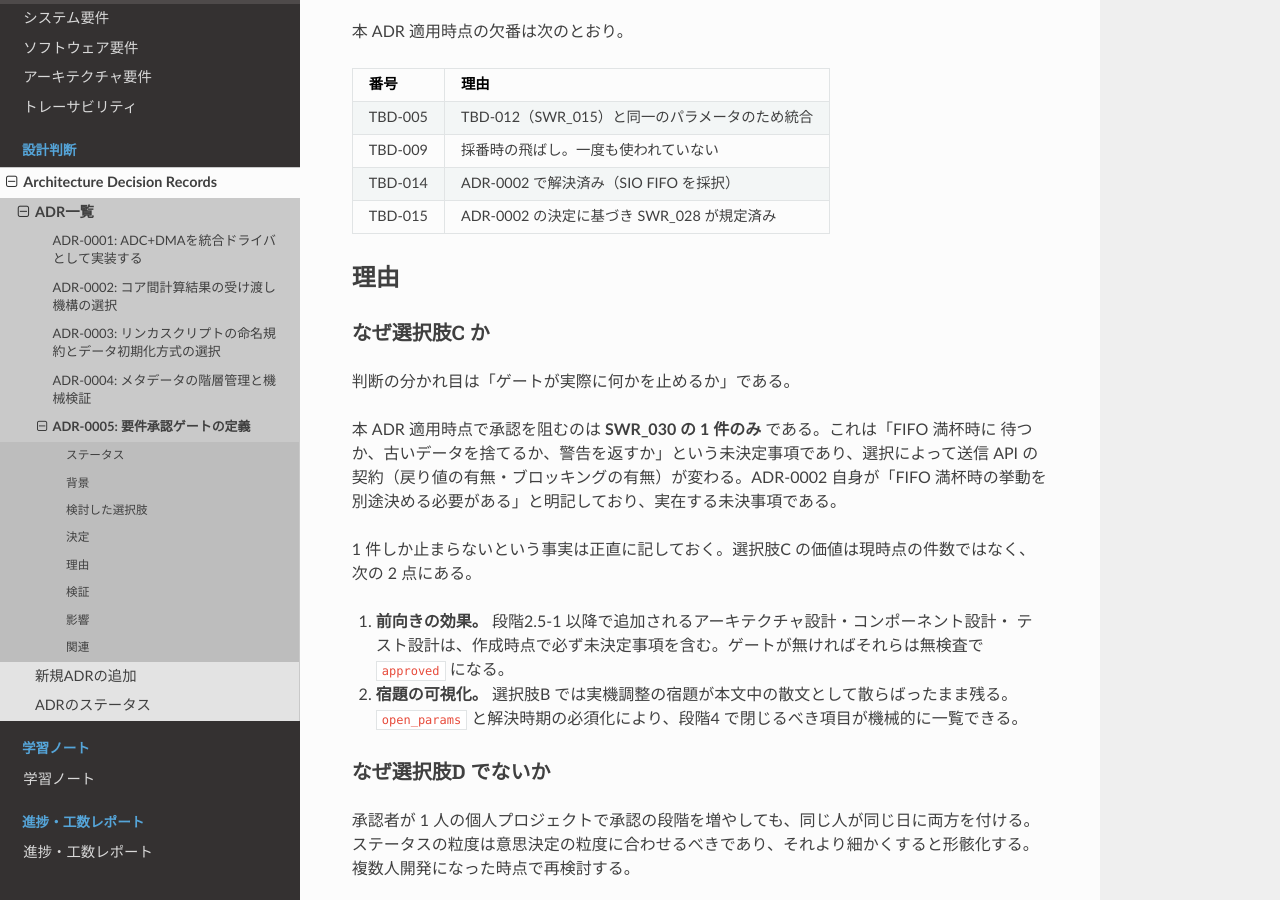
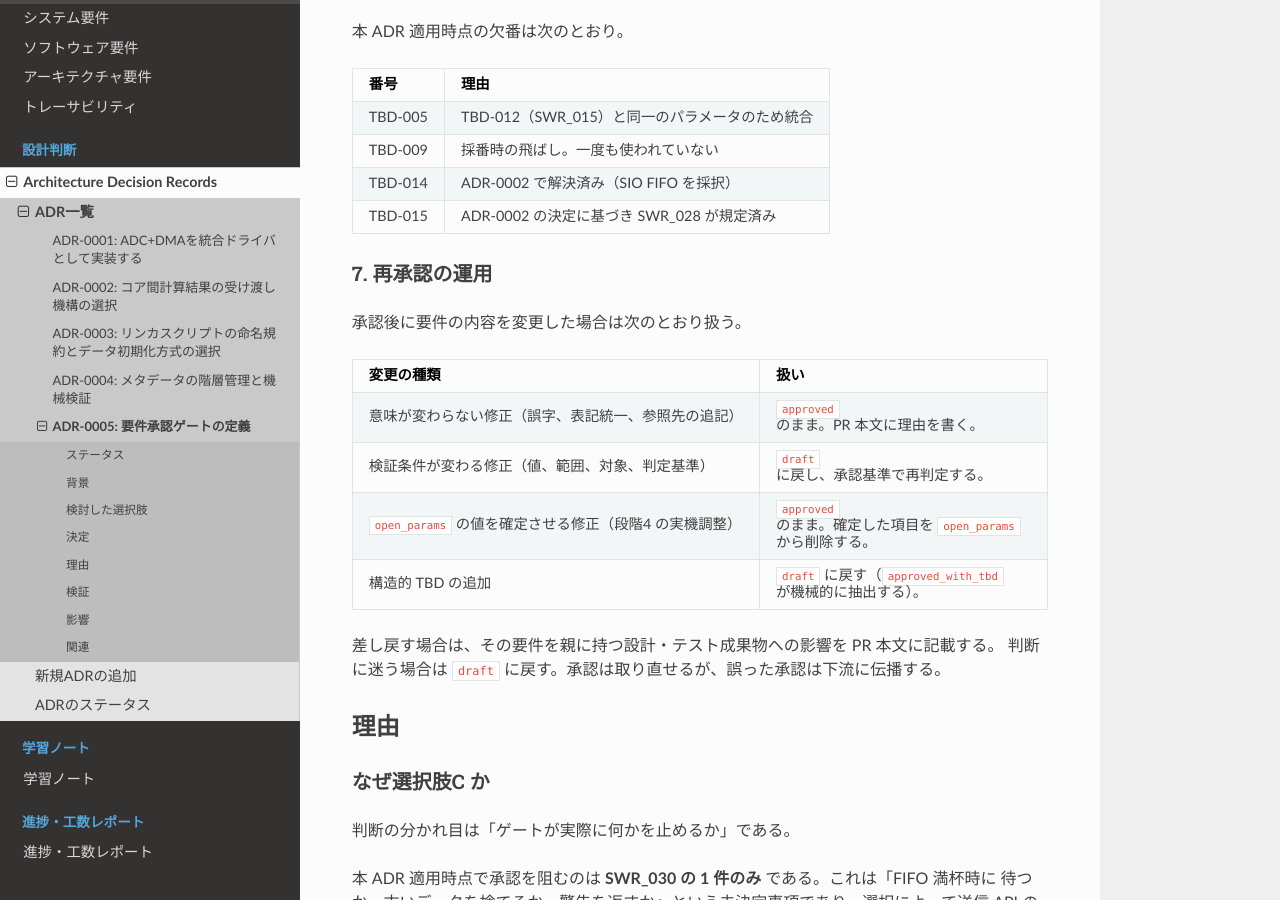
Before and after one commit to harukikiya/rp2040-temp-monitor, a Sphinx documentation site: the page built from docs/common/adr/0005-requirement-approval-gate.md, in a window 1280 px wide and 900 px high, scrolled down 3544 px. Built offline with Sphinx 7.4.7 and the Read the Docs theme 3.1.0, drawn with Linux system fonts in a browser that asks for light colours; some of the changed text lies outside the part shown.

Commit message:
docs: ADR-0005 に再承認の運用を追加 (#61)
SYS を先に承認するため、SWR レビューで親の欠陥が見つかった場合の
差し戻し運用が必要になった。ADR-0005 が未定義と明記していた箇所を
埋める。あわせて「影響」と「将来の見直し条件」から該当項目を削除。

```diff
--- a/docs/common/adr/0005-requirement-approval-gate.md
+++ b/docs/common/adr/0005-requirement-approval-gate.md
@@ -139,6 +139,21 @@ TBD 番号は通番とし、リナンバーしない。解決済み・統合済
 | TBD-014 | ADR-0002 で解決済み（SIO FIFO を採択） |
 | TBD-015 | ADR-0002 の決定に基づき SWR_028 が規定済み |
 
+### 7. 再承認の運用
+
+承認後に要件の内容を変更した場合は次のとおり扱う。
+
+| 変更の種類 | 扱い |
+| --- | --- |
+| 意味が変わらない修正（誤字、表記統一、参照先の追記） | `approved` のまま。PR 本文に理由を書く。 |
+| 検証条件が変わる修正（値、範囲、対象、判定基準） | `draft` に戻し、承認基準で再判定する。 |
+| `open_params` の値を確定させる修正（段階4 の実機調整） | `approved` のまま。確定した項目を `open_params` から削除する。 |
+| 構造的 TBD の追加 | `draft` に戻す（`approved_with_tbd` が機械的に抽出する）。 |
+
+差し戻す場合は、その要件を親に持つ設計・テスト成果物への影響を PR 本文に記載する。
+判断に迷う場合は `draft` に戻す。承認は取り直せるが、誤った承認は下流に伝播する。
+
+
 ## 理由
 
 ### なぜ選択肢C か
```
Also changed, not shown: other parts of docs/common/adr/0005-requirement-approval-gate.md (+0 -3 lines).
